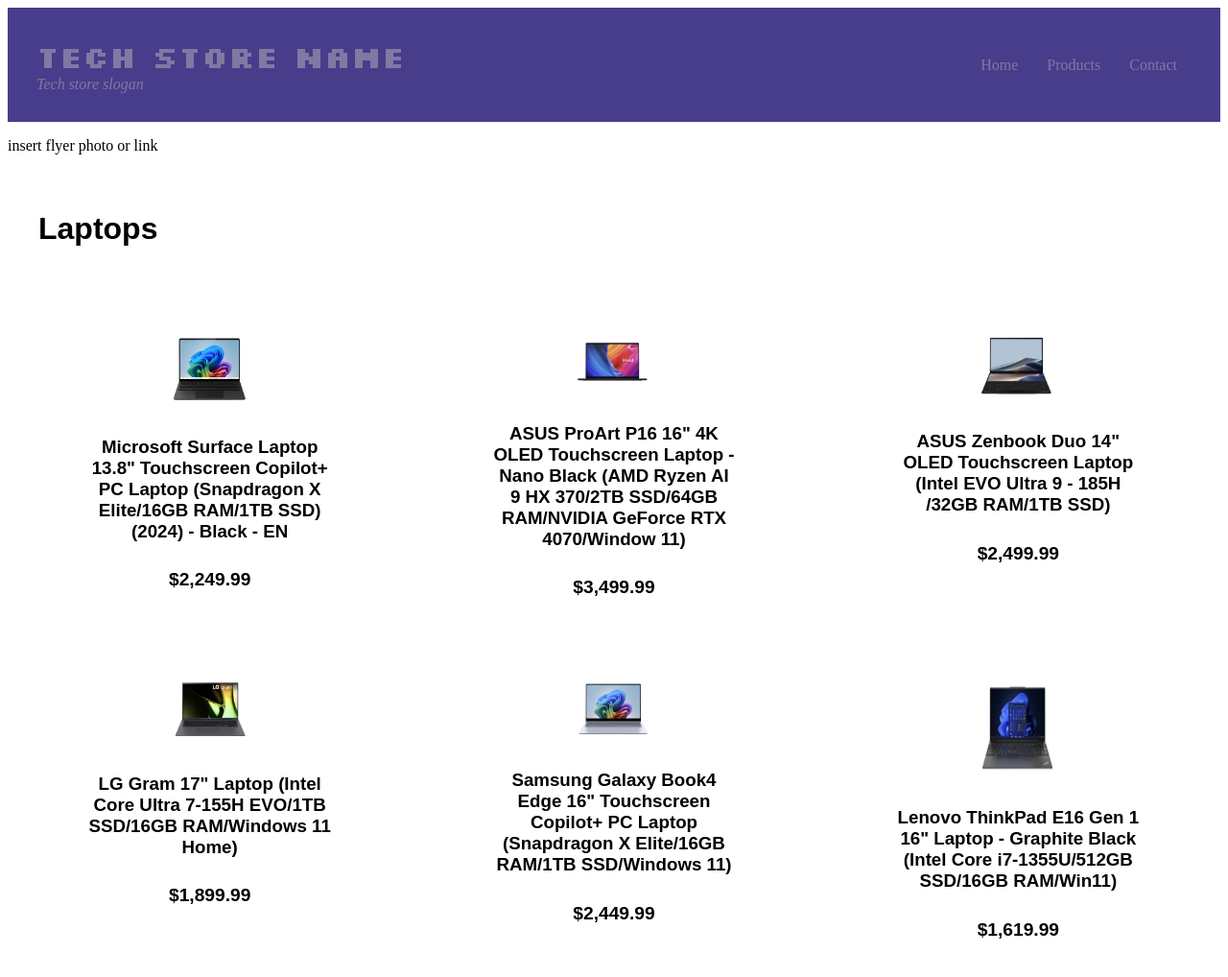
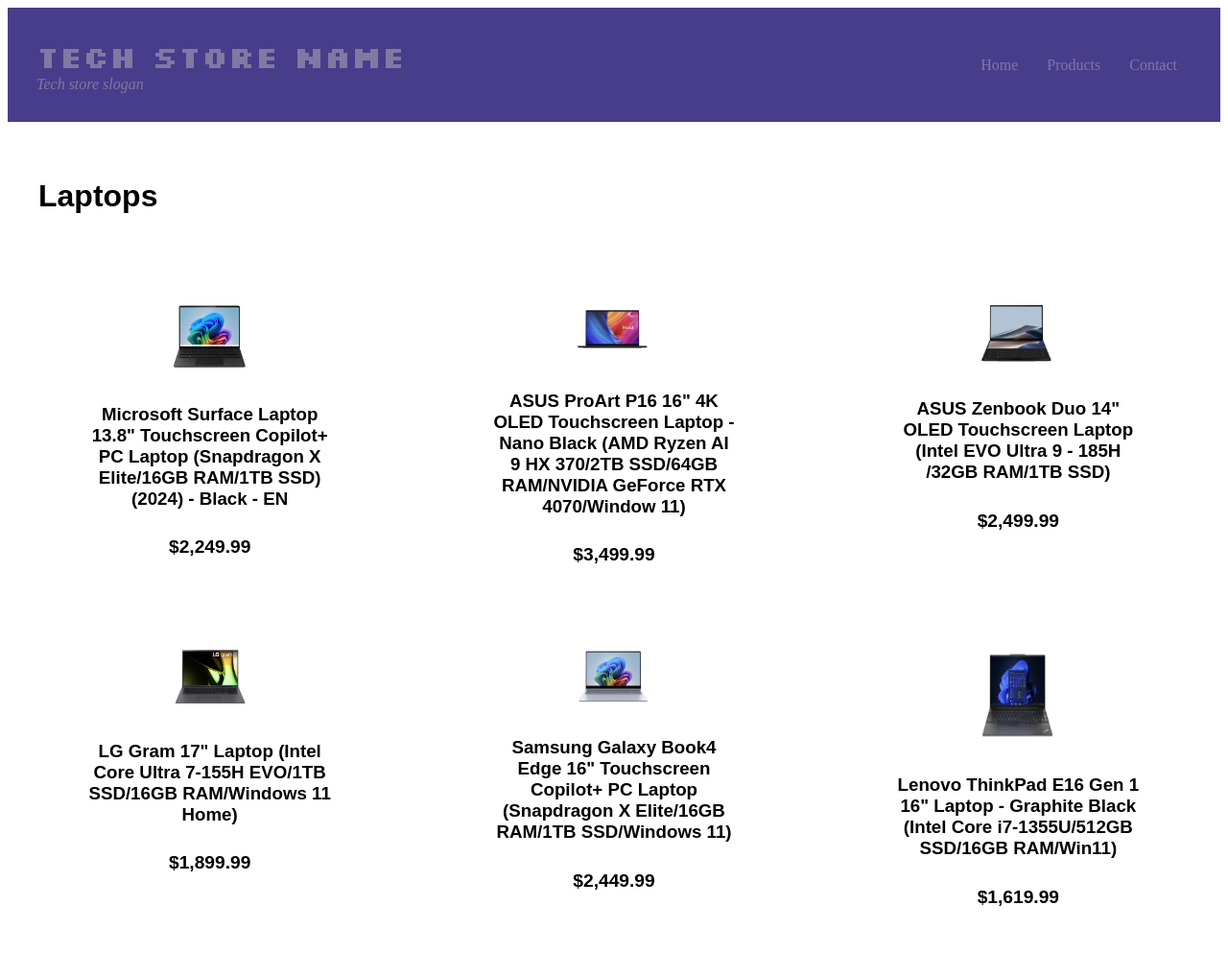
Before and after one commit to tlavallee4/group8_hackathon, a plain HTML site: page index.html in a window 1280 px wide. Shown: the top 1018 px of the page at 96% size. Drawn offline with Linux system fonts and the light colour scheme.

Commit message:
Update index.html
removed uneeded paragraph

```diff
--- a/index.html
+++ b/index.html
@@ -26,7 +26,6 @@
         </section>
     </header>
     <section id="flyer">
-      <p>insert flyer photo or link</p>
     </section>
     <main>
     <section id="laptops">
```
